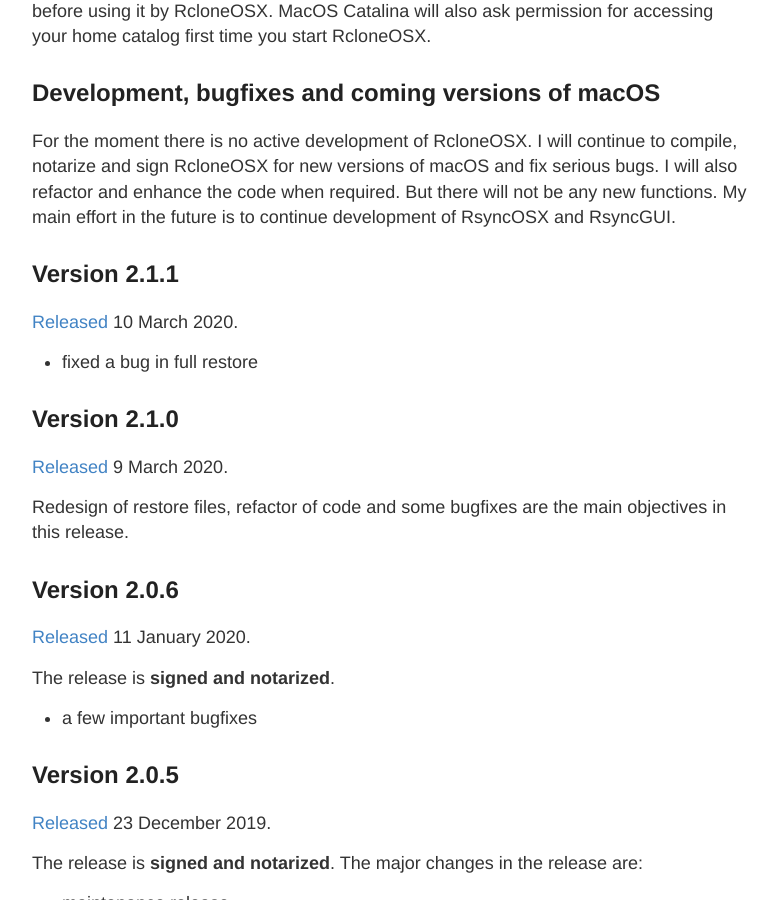
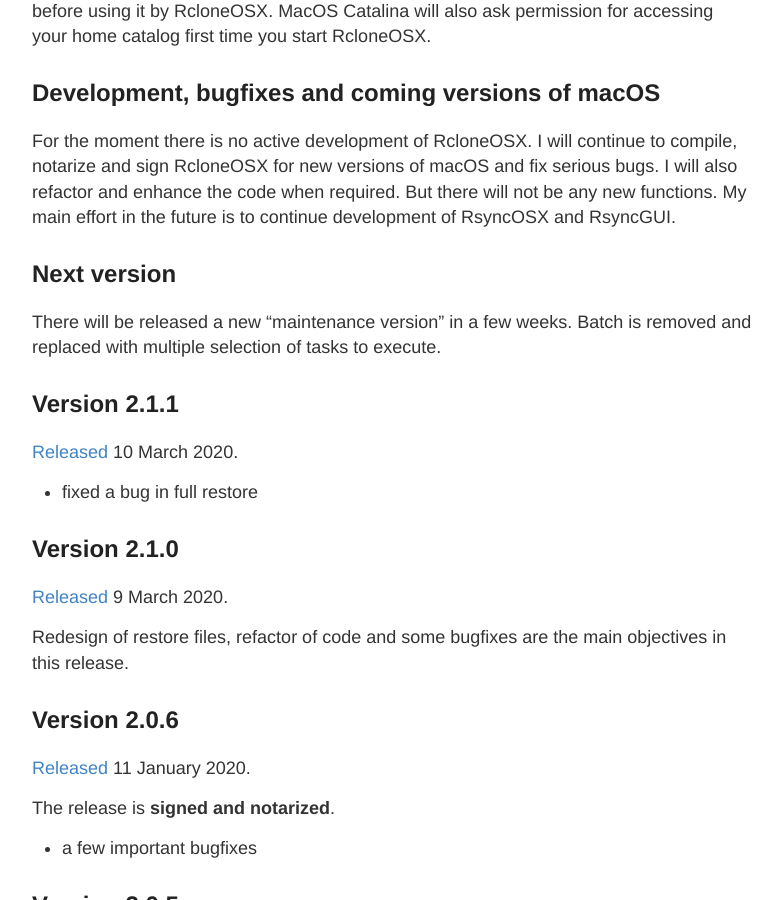
Before and after one commit to d2s/Documentation, a Jekyll site: the page built from _posts/2018-01-01-RcloneChangelog.md, in a window 1280 px wide and 900 px high, scrolled down 503 px. Shown: the whole window, without its empty margins (248-1030 px from the left). Built offline with Jekyll 4.4.1, drawn with Linux system fonts in a browser that asks for light colours.

Commit message:
Update 2018-01-01-RcloneChangelog.md

```diff
--- a/_posts/2018-01-01-RcloneChangelog.md
+++ b/_posts/2018-01-01-RcloneChangelog.md
@@ -15,6 +15,10 @@ If you are installing on macOS Catalina, execute the `rclone` utility in a termi
 ## Development, bugfixes and coming versions of macOS
 
 For the moment there is no active development of RcloneOSX. I will continue to compile, notarize and sign RcloneOSX for new versions of macOS and fix serious bugs. I will also refactor and enhance the code when required. But there will not be any new functions. My main effort in the future is to continue development of RsyncOSX and RsyncGUI.
+
+## Next version
+
+There will be released a new "maintenance version" in a few weeks. Batch is removed and replaced with multiple selection of tasks to execute.
 
 ## Version 2.1.1
 
```
